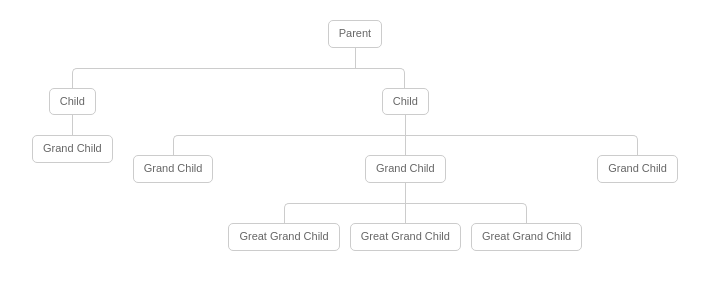
After one commit to renzycode/building-location-navigator, a PHP site: page /binary.php in a window 1280 px wide. The commit adds this page. Shown: the top 300 px of the page, without its empty margins (38-747 px from the left). Run offline with PHP 8.4, Linux system fonts and the light colour scheme; some libraries are stand-ins or nearby versions.

Commit message:
added binarytree and location point

```diff
--- /dev/null
+++ b/vanilla_code/binary.php
@@ -0,0 +1,150 @@
+<link href="//maxcdn.bootstrapcdn.com/bootstrap/3.3.0/css/bootstrap.min.css" rel="stylesheet" id="bootstrap-css">
+<script src="//maxcdn.bootstrapcdn.com/bootstrap/3.3.0/js/bootstrap.min.js"></script>
+<script src="//code.jquery.com/jquery-1.11.1.min.js"></script>
+
+
+<div class="container">
+	<div class="row">
+
+<style>
+* {margin: 0; padding: 0;}
+
+.tree ul {
+    padding-top: 20px; position: relative;
+
+	transition: all 0.5s;
+	-webkit-transition: all 0.5s;
+	-moz-transition: all 0.5s;
+}
+
+.tree li {
+	float: left; text-align: center;
+	list-style-type: none;
+	position: relative;
+	padding: 20px 5px 0 5px;
+
+	transition: all 0.5s;
+	-webkit-transition: all 0.5s;
+	-moz-transition: all 0.5s;
+}
+
+/*We will use ::before and ::after to draw the connectors*/
+
+.tree li::before, .tree li::after{
+	content: '';
+	position: absolute; top: 0; right: 50%;
+	border-top: 1px solid #ccc;
+	width: 50%; height: 20px;
+}
+.tree li::after{
+	right: auto; left: 50%;
+	border-left: 1px solid #ccc;
+}
+
+/*We need to remove left-right connectors from elements without
+any siblings*/
+.tree li:only-child::after, .tree li:only-child::before {
+	display: none;
+}
+
+/*Remove space from the top of single children*/
+.tree li:only-child{ padding-top: 0;}
+
+/*Remove left connector from first child and
+right connector from last child*/
+.tree li:first-child::before, .tree li:last-child::after{
+	border: 0 none;
+}
+/*Adding back the vertical connector to the last nodes*/
+.tree li:last-child::before{
+	border-right: 1px solid #ccc;
+	border-radius: 0 5px 0 0;
+	-webkit-border-radius: 0 5px 0 0;
+	-moz-border-radius: 0 5px 0 0;
+}
+.tree li:first-child::after{
+	border-radius: 5px 0 0 0;
+	-webkit-border-radius: 5px 0 0 0;
+	-moz-border-radius: 5px 0 0 0;
+}
+
+/*Time to add downward connectors from parents*/
+.tree ul ul::before{
+	content: '';
+	position: absolute; top: 0; left: 50%;
+	border-left: 1px solid #ccc;
+	width: 0; height: 20px;
+}
+
+.tree li a{
+	border: 1px solid #ccc;
+	padding: 5px 10px;
+	text-decoration: none;
+	color: #666;
+	font-family: arial, verdana, tahoma;
+	font-size: 11px;
+	display: inline-block;
+
+	border-radius: 5px;
+	-webkit-border-radius: 5px;
+	-moz-border-radius: 5px;
+
+	transition: all 0.5s;
+	-webkit-transition: all 0.5s;
+	-moz-transition: all 0.5s;
+}
+
+/*Time for some hover effects*/
+/*We will apply the hover effect the the lineage of the element also*/
+.tree li a:hover, .tree li a:hover+ul li a {
+	background: #c8e4f8; color: #000; border: 1px solid #94a0b4;
+}
+/*Connector styles on hover*/
+.tree li a:hover+ul li::after,
+.tree li a:hover+ul li::before,
+.tree li a:hover+ul::before,
+.tree li a:hover+ul ul::before{
+	border-color:  #94a0b4;
+}
+</style>
+
+<div class="tree">
+    <ul>
+		<li>
+			<a href="#">Parent</a>
+			<ul>
+				<li>
+					<a href="#">Child</a>
+					<ul>
+						<li>
+							<a href="#">Grand Child</a>
+						</li>
+					</ul>
+				</li>
+				<li>
+					<a href="#">Child</a>
+					<ul>
+						<li><a href="#">Grand Child</a></li>
+						<li>
+							<a href="#">Grand Child</a>
+							<ul>
+								<li>
+									<a href="#">Great Grand Child</a>
+								</li>
+								<li>
+									<a href="#">Great Grand Child</a>
+								</li>
+								<li>
+									<a href="#">Great Grand Child</a>
+								</li>
+							</ul>
+						</li>
+						<li><a href="#">Grand Child</a></li>
+					</ul>
+				</li>
+			</ul>
+		</li>
+	</ul>
+</div>
+	</div>
+</div>
```
Also changed, not shown: vanilla_code/index.php (+94 -8 lines).
